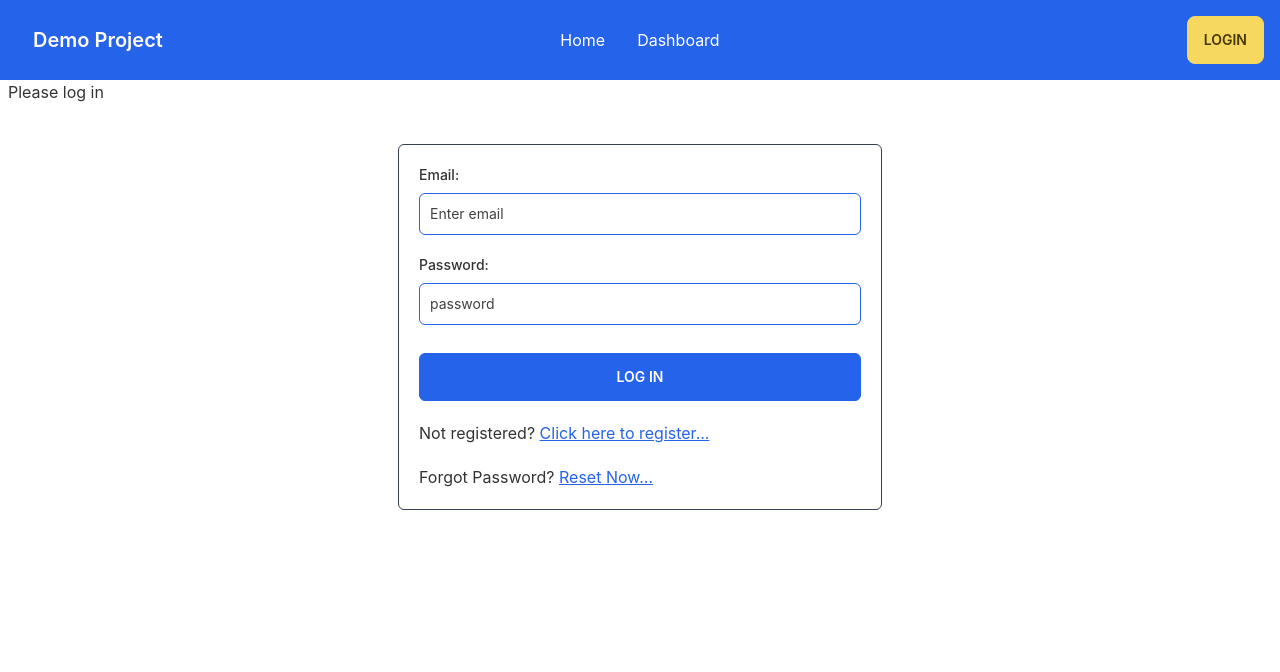
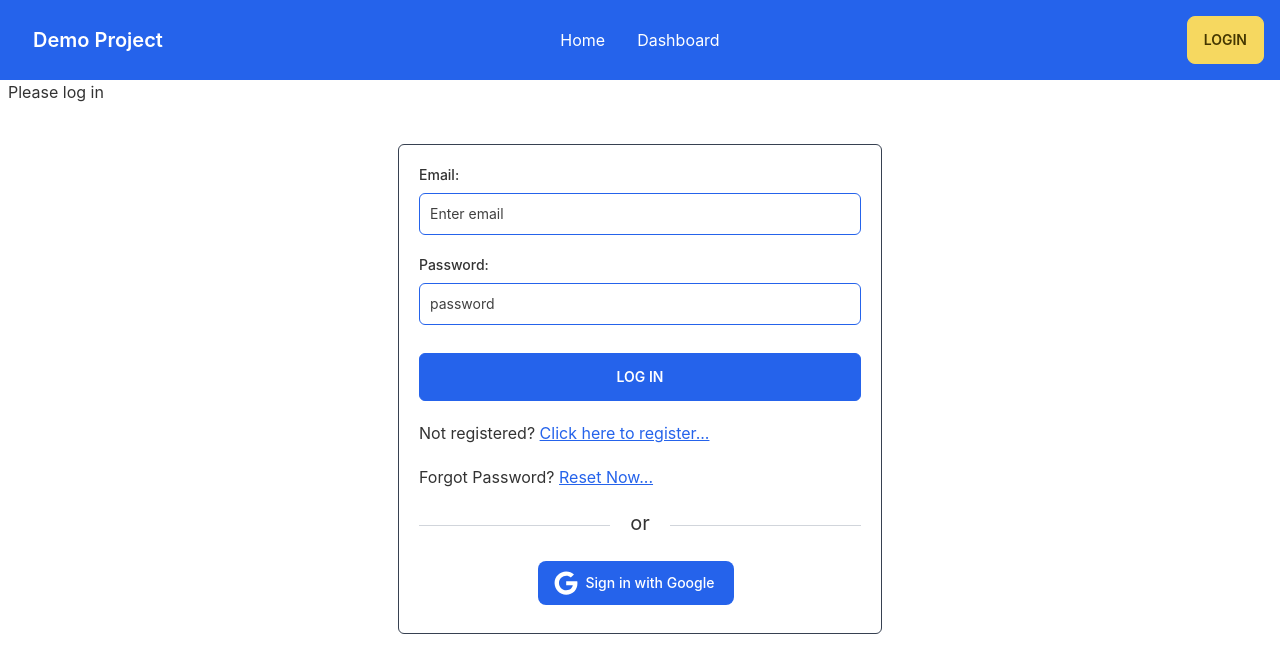
Before and after one commit to rakibulmd/demo-assessment-project, a React (Create React App) app: page /login in a window 1280 px wide. Shown: the top 672 px of the page. Built offline with nearby package versions, Linux system fonts and the light colour scheme.

Commit message:
Added: google sign in button without functionalities

```diff
--- a/src/Pages/Login/Login.js
+++ b/src/Pages/Login/Login.js
@@ -10,6 +10,9 @@
     } = useForm();
     const onLogInSubmit = (data) => {
         console.log(data);
+    };
+    const handleGoogleSignIn = () => {
+        console.log("clicked");
     };
     return (
         <div className="container mx-auto px-2">
@@ -89,6 +92,44 @@
                             </p>
                         </div>
                     </form>
+                    <div className="flex items-center max-w-[500px] mx-auto py-5">
+                        <div className="w-1/2 border-b border-gray-300"></div>
+                        <p className="mx-5 pb-1 text-xl">or</p>
+                        <div className="w-1/2 border-b border-gray-300"></div>
+                    </div>
+                    <div className="flex justify-center">
+                        <div>
+                            {/* <p className="text-rose-600 py-1 text-center">
+                                {
+                                    GoogleError?.message
+                                        .split("auth/")[1]
+                                        .split(")")[0]
+                                }
+                            </p> */}
+                            <button
+                                onClick={handleGoogleSignIn}
+                                type="button"
+                                className="text-white bg-primary hover:bg-primary/90 focus:ring-4 focus:outline-none focus:ring-primary/50 font-medium rounded-lg text-sm px-5 py-2.5 text-center inline-flex items-center mr-2 mb-2"
+                            >
+                                <svg
+                                    className="w-6 h-6 mr-2 -ml-1"
+                                    aria-hidden="true"
+                                    focusable="false"
+                                    data-prefix="fab"
+                                    data-icon="google"
+                                    role="img"
+                                    xmlns="http://www.w3.org/2000/svg"
+                                    viewBox="0 0 488 512"
+                                >
+                                    <path
+                                        fill="currentColor"
+                                        d="M488 261.8C488 403.3 391.1 504 248 504 110.8 504 0 393.2 0 256S110.8 8 248 8c66.8 0 123 24.5 166.3 64.9l-67.5 64.9C258.5 52.6 94.3 116.6 94.3 256c0 86.5 69.1 156.6 153.7 156.6 98.2 0 135-70.4 140.8-106.9H248v-85.3h236.1c2.3 12.7 3.9 24.9 3.9 41.4z"
+                                    ></path>
+                                </svg>
+                                Sign in with Google
+                            </button>
+                        </div>
+                    </div>
                 </div>
             </div>
         </div>
```
